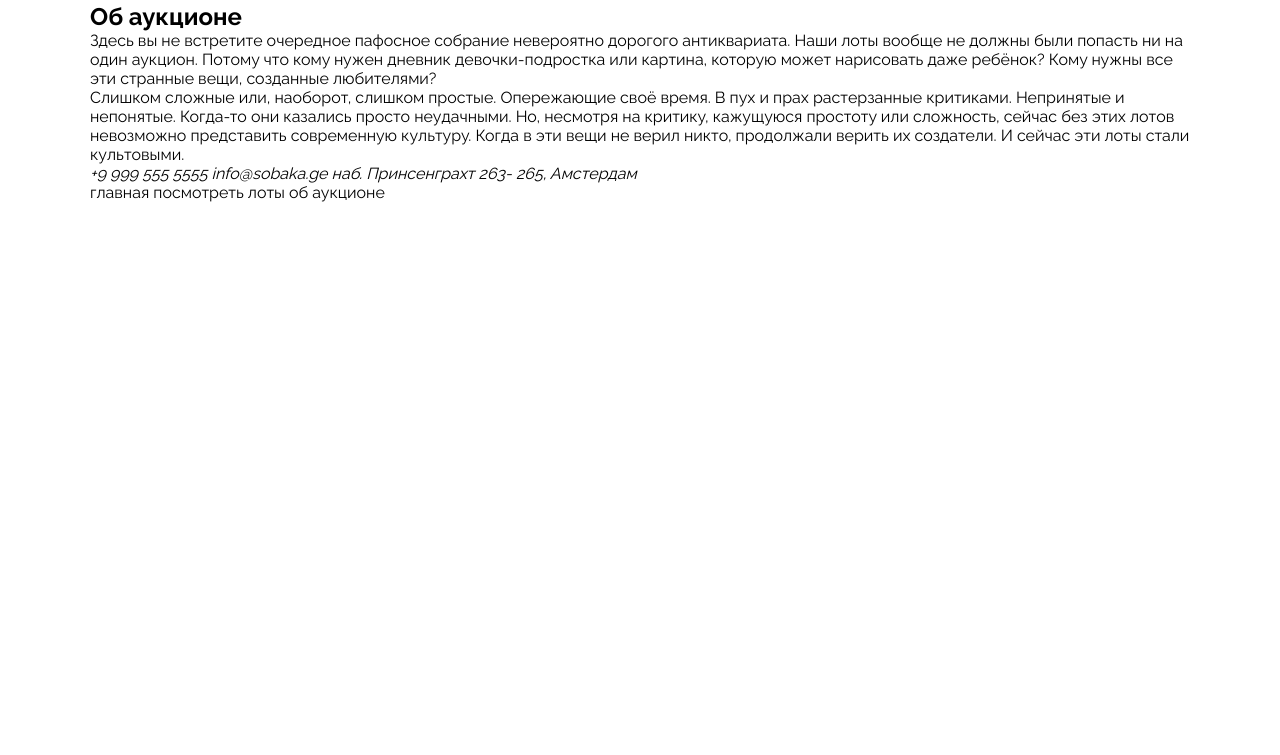
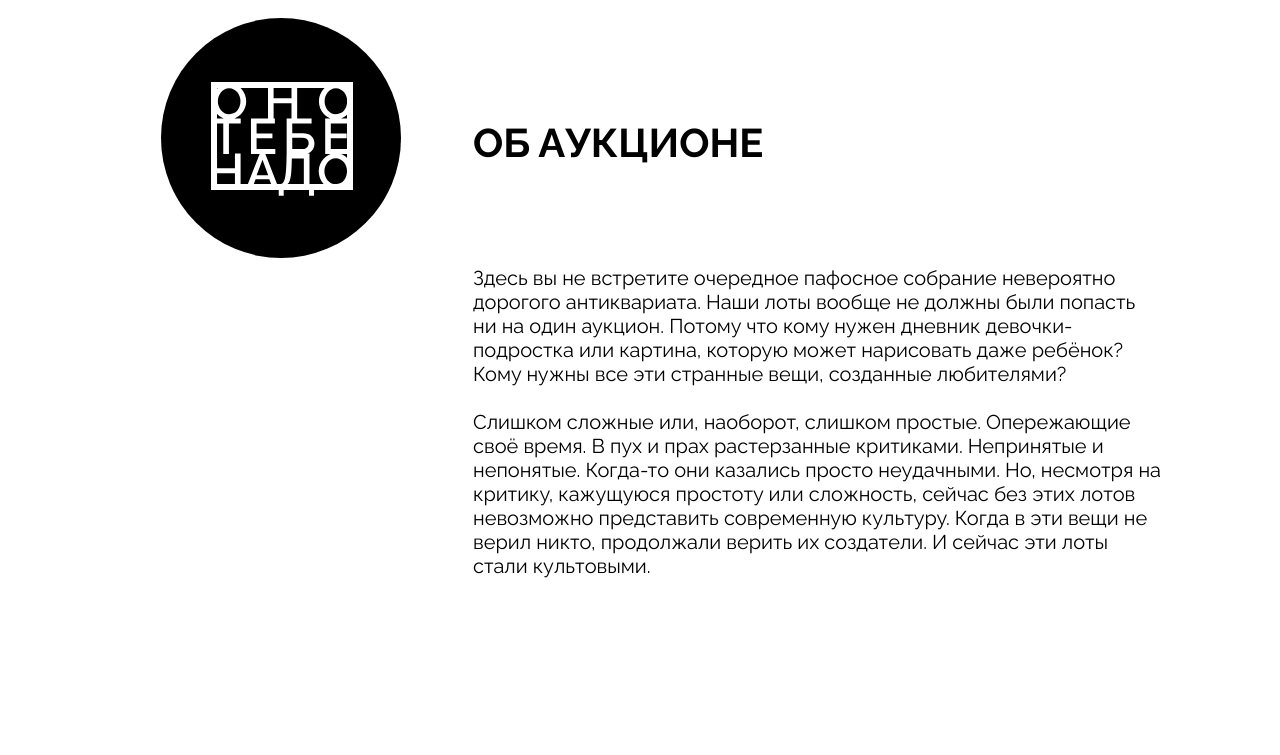
Before and after one commit to Katiko2002/ono-tebe-nado-fd, a plain HTML site: page index.html in a window 1280 px wide. Shown: the part 2090-2845 px from the top of the page. Before the commit the page ends 2292 px from the top, so only its background shows below. Drawn offline with Linux system fonts and the light colour scheme.

Commit message:
Main доделали, но есть проблема всего с одной строчкой

```diff
--- a/index.html
+++ b/index.html
@@ -152,19 +152,23 @@
         <!-- пока пусть будут просто два div-->
 
         <!-- Надеюсь, норм, что img внутри div -->
-        <div>
-          <img />
+
+        <div class="about__column">
+          <div class="about__logo">
+            <div class="about__logo-background">
+              <img class="about__logo-image" src="images\logo-white.svg" />
             </div>
+          </div>
+          <div class="about__text">
+            <h2 class="about__title">Об аукционе</h2>
 
-        <div>
-          <h2>Об аукционе</h2>
-          <div>
+            <div class="about__paragraphs">
               <p>
                 Здесь вы не встретите очередное пафосное собрание невероятно
-              дорогого антиквариата. Наши лоты вообще не должны были попасть ни
-              на один аукцион. Потому что кому нужен дневник девочки-подростка
-              или картина, которую может нарисовать даже ребёнок? Кому нужны все
-              эти странные вещи, созданные любителями?
+                дорогого антиквариата. Наши лоты вообще не должны были попасть
+                ни на один аукцион. Потому что кому нужен дневник
+                девочки-подростка или картина, которую может нарисовать даже
+                ребёнок? Кому нужны все эти странные вещи, созданные любителями?
               </p>
               <p>
                 Слишком сложные или, наоборот, слишком простые. Опережающие своё
@@ -172,9 +176,10 @@
                 непонятые. Когда-то они казались просто неудачными. Но, несмотря
                 на критику, кажущуюся простоту или сложность, сейчас без этих
                 лотов невозможно представить современную культуру. Когда в эти
-              вещи не верил никто, продолжали верить их создатели. И сейчас эти
-              лоты стали культовыми.
+                вещи не верил никто, продолжали верить их создатели. И сейчас
+                эти лоты стали культовыми.
               </p>
+            </div>
           </div>
         </div>
       </section>
--- a/styles/style.css
+++ b/styles/style.css
@@ -245,12 +245,69 @@
   line-height: 23px;
   color: #000000;
   text-decoration: underline 1px solid;
-    text-underline-offset: 3.6px;
+  text-underline-offset: 3.6px;
+}
+
+.about {
+  margin: 0px 24px 180px;
+}
+
+.about__column {
+  display: grid;
+  gap: 25px;
+
+  grid-template-columns: 334px auto;
+  width: 100%;
+}
+
+.about__logo {
+  display:flex;
+  justify-content: center;
+  padding-top: 35px;
+}
+
+.about__logo-background {
+
+  height: 240px;
+  width: 240px;
+  background-color: black;
+  border-radius: 120px;
+}
+
+.about__logo-image {
+  padding: 64px 45.52px 62px 46.48px;
+
+}
+
+.about__text {
+font-style: normal;
+font-weight: 400;
+font-size: 20px;
+line-height: 24px;
+color: #000000;
+padding-top: 136px;
+/* Здесь вы не встретите очередное пафосное собрание невероятно дорогого антиквариата. Наши лоты вообще не должны были попасть ни на один аукцион. Потому что кому нужен дневник девочки-подростка или картина, которую может нарисовать даже ребёнок? Кому нужны все эти странные вещи, созданные любителями? */
+}
+
+.about__title {
+font-style: normal;
+font-weight: 700;
+font-size: 40px;
+line-height: 47px;
+text-transform: uppercase;
+color: #000000;
+margin-bottom: 100px;
 
 
 }
 
-.about {
+
+
+.about__paragraphs {
+  padding-right: 5px;
+  display: flex;
+  gap: 24px;
+  flex-wrap: wrap;
 }
 
 .footer {
```
Lines whose indentation alone changed are shown as unchanged.
